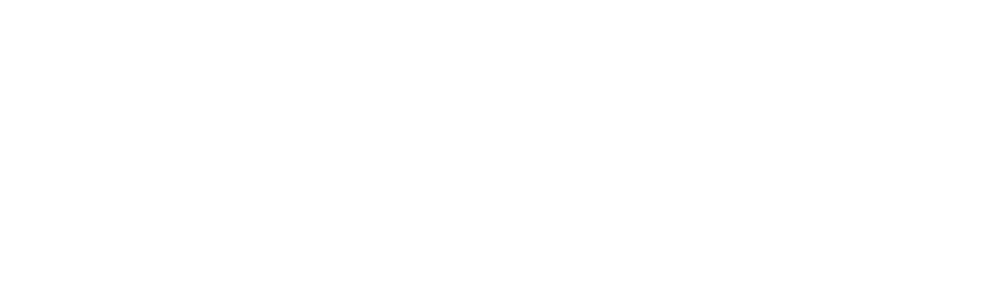
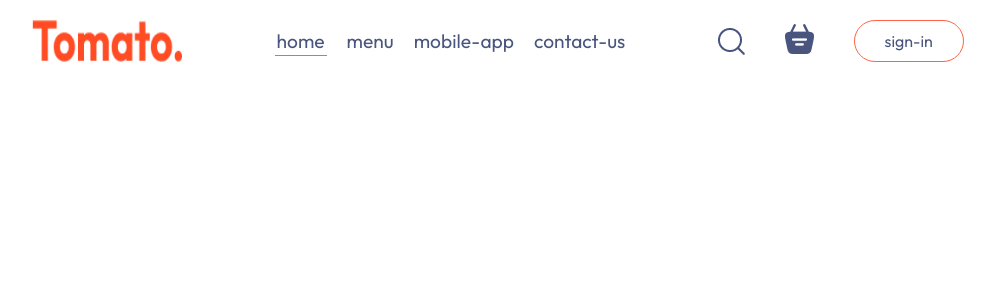
Before and after one commit to SatyawanPanchal/06-food-app-frontend, a React app in the folder frontend/: page / in a window 1280 px wide. Shown: the top 300 px of the page, without its empty margins (142-1137 px from the left). Built offline with nearby package versions, Linux system fonts and the light colour scheme; the HTML template or start-up script is replaced by a standard one.

Commit message:
navbar made

```diff
--- a/frontend/src/App.jsx
+++ b/frontend/src/App.jsx
@@ -6,6 +6,7 @@
      <div className='app'>
      <Navbar/>
 
+
      </div>
    )
  }
--- a/frontend/src/components/navbar/Navbar.css
+++ b/frontend/src/components/navbar/Navbar.css
@@ -0,0 +1,48 @@
+.navbar{
+  padding: 20px 0px;
+  display: flex;
+  justify-content: space-around;
+  cursor: pointer;
+
+}
+
+.navbar .logo{
+    width: 150px;
+
+}
+
+.navbar-menu{
+    list-style: none;
+    gap: 20px;
+    color:#49557e;
+    font-size: 1.2rem;
+    display: flex;
+    align-items: center;
+}
+
+.navbar-right{
+    display: flex;
+    gap: 2.5rem;
+    align-items: center;
+
+ }
+
+ .navbar button{
+    background: transparent;
+    font-size: 1rem;
+    color:#49557e;
+    border: 1px solid tomato;
+    padding: 10px 30px;
+    border-radius:30px ;
+ }
+
+ .navbar button:hover{
+     background-color: tomato;
+     transition: 0.3s;
+
+ }
+
+ .navbar-menu .active{
+    padding: 2px;
+    border-bottom: 1px solid tomato;
+ }
--- a/frontend/src/components/navbar/Navbar.jsx
+++ b/frontend/src/components/navbar/Navbar.jsx
@@ -1,9 +1,33 @@
-import React from 'react'
+import React, { useState } from 'react'
 import './Navbar.css'
+import { assets } from '../../assets/assets'
 
 const Navbar = () => {
+  const [menu,setMenu]=useState("home")
   return (
-    <div className='navbar' >
+    <div className='navbar'>
+    <img src={assets.logo} alt='' className='logo'/>
+    <ul className="navbar-menu">
+      <li  onClick={()=>setMenu("home")} className={menu === "home"?"active":""}>home</li>
+      <li onClick={()=>setMenu("menu")} className={menu === "menu"?"active":""}>menu</li>
+      <li  onClick={()=>setMenu("mobile-app")}className={menu === "mobile-app"?"active":""}>mobile-app</li>
+      <li  onClick={()=>setMenu("contact-us")}className={menu === "contact-us"?"active":""}>contact-us</li>
+
+    </ul>
+
+    <div className="navbar-right">
+      <img src={assets.search_icon} alt="" />
+      <div className="navbar-search-icon">
+        <img src={assets.basket_icon} alt="" />
+        <div className="dot"></div>
+      </div>
+      <button>sign-in</button>
+    </div>
+
+
+
+
+
 
     </div>
   )
--- a/frontend/src/index.css
+++ b/frontend/src/index.css
@@ -1,7 +1,9 @@
+@import url('https://fonts.googleapis.com/css2?family=Outfit:wght@100..900&display=swap');
  *{
   padding: 0;
   margin: 0;
   box-sizing: border-box;
+  font-family: outfit;
  }
 
  body{
@@ -11,3 +13,7 @@
   text-decoration: none;
   color:inherit;
  }
+ .app{
+    width: 80%;
+    margin: auto;
+ }
```
